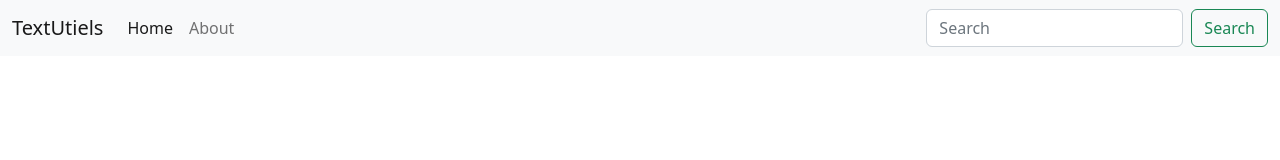
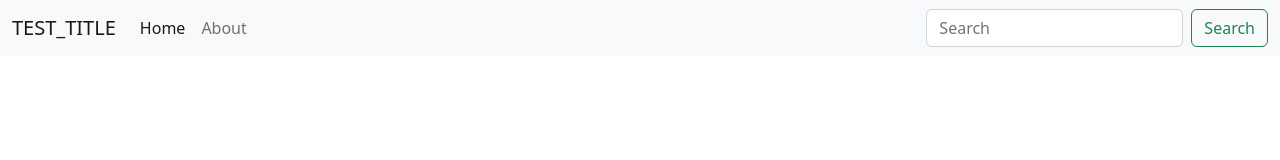
Before and after one commit to Deepakvikrant/react-PROJECT, a React (Create React App) app: page / in a window 1280 px wide. Shown: the top 160 px of the page. Built offline with nearby package versions, Linux system fonts and the light colour scheme.

Commit message:
Navbar Props is Ready now

```diff
--- a/src/App.js
+++ b/src/App.js
@@ -1,31 +1,11 @@
 import './App.css';
+import Navbar from './components/Navbar';
 
 function App() {
   return (
     <>
-<nav className="navbar navbar-expand-lg bg-light">
-  <div className="container-fluid">
-    <a className="navbar-brand" href="/">TextUtiels</a>
-    <button className="navbar-toggler" type="button" data-bs-toggle="collapse" data-bs-target="#navbarSupportedContent" aria-controls="navbarSupportedContent" aria-expanded="false" aria-label="Toggle navigation">
-      <span className="navbar-toggler-icon"></span>
-    </button>
-    <div className="collapse navbar-collapse" id="navbarSupportedContent">
-      <ul className="navbar-nav me-auto mb-2 mb-lg-0">
-        <li className="nav-item">
-          <a className="nav-link active" aria-current="page" href="/">Home</a>
-        </li>
-        <li className="nav-item">
-          <a className="nav-link" href="/">About</a>
-        </li>
+      <Navbar title = "TEST_TITLE" home = "Home"/>
 
-      </ul>
-      <form className="d-flex" role="search">
-        <input className="form-control me-2" type="search" placeholder="Search" aria-label="Search"/>
-        <button className="btn btn-outline-success" type="submit">Search</button>
-      </form>
-    </div>
-  </div>
-</nav>
     </>
   );
 }
--- /dev/null
+++ b/src/components/Navbar.js
@@ -0,0 +1,40 @@
+import React from 'react'
+import PropTypes from 'prop-types'
+
+export default function Navbar(props) {
+  return (
+    <nav className="navbar navbar-expand-lg bg-light">
+    <div className="container-fluid">
+      <a className="navbar-brand" href="/">{props.title}</a>
+      <button className="navbar-toggler" type="button" data-bs-toggle="collapse" data-bs-target="#navbarSupportedContent" aria-controls="navbarSupportedContent" aria-expanded="false" aria-label="Toggle navigation">
+        <span className="navbar-toggler-icon"></span>
+      </button>
+      <div className="collapse navbar-collapse" id="navbarSupportedContent">
+        <ul className="navbar-nav me-auto mb-2 mb-lg-0">
+          <li className="nav-item">
+            <a className="nav-link active" aria-current="page" href="/">{props.home}</a>
+          </li>
+          <li className="nav-item">
+            <a className="nav-link" href="/">{props.about}</a>
+          </li>
+
+        </ul>
+        <form className="d-flex" role="search">
+          <input className="form-control me-2" type="search" placeholder="Search" aria-label="Search"/>
+          <button className="btn btn-outline-success" type="submit">Search</button>
+        </form>
+      </div>
+    </div>
+  </nav>
+)}
+
+Navbar.propTypes = {title: PropTypes.string.isRequired,
+                    home : PropTypes.string.isRequired,
+                    about : PropTypes.string,
+}
+
+Navbar.defaultProps = {
+    title: "set title here",
+    home: "Home",
+    about: 'About'
+}
```
